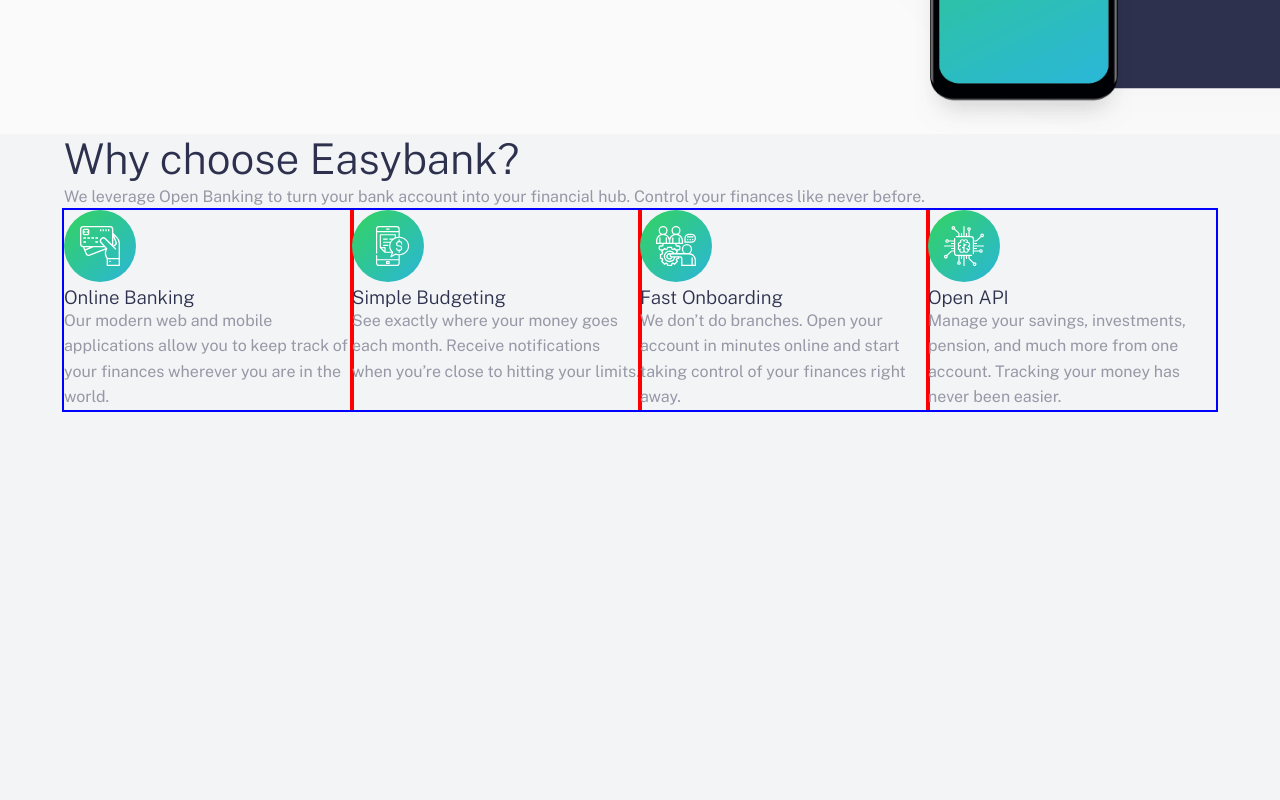
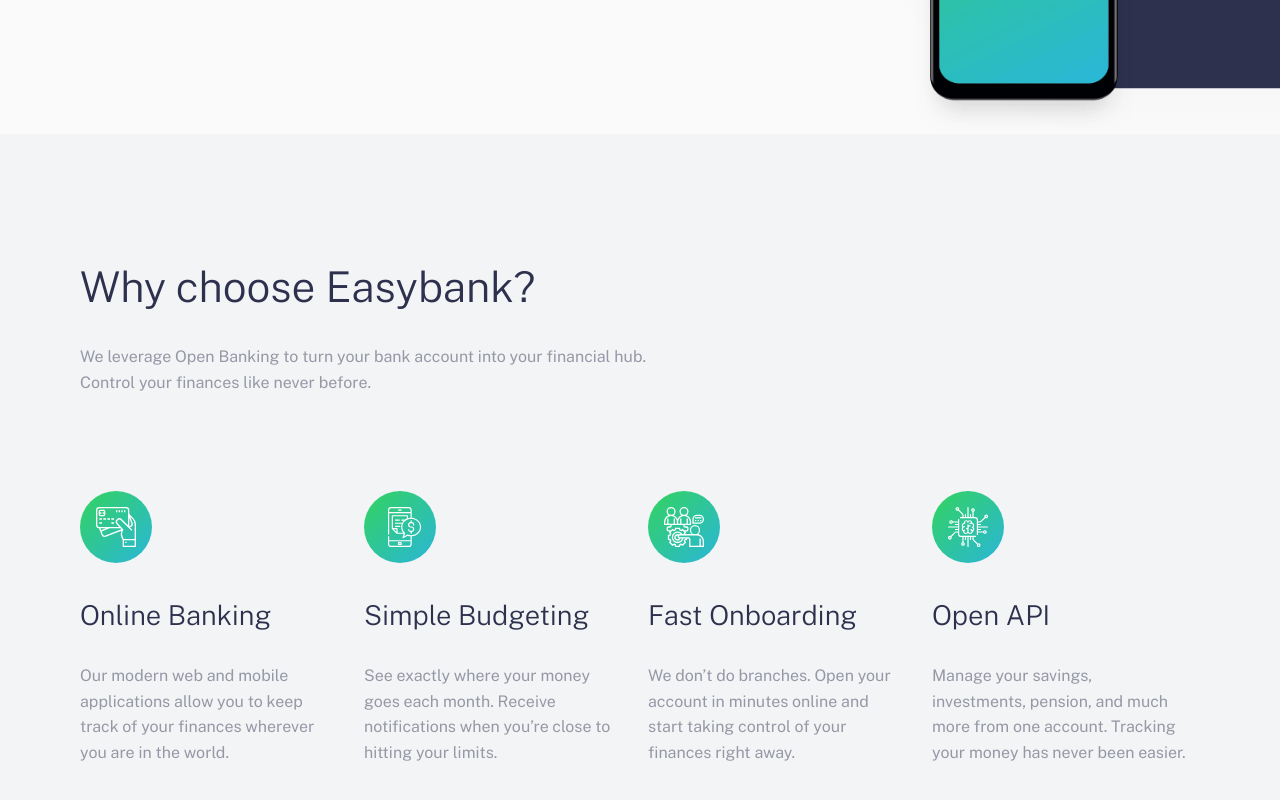
Before and after one commit to buneeIsSlo/landings, a website built with Vite: page easybank/index.html in a window 1280 px wide. Shown: the part 586-1386 px from the top of the page. Built offline with nearby package versions, Linux system fonts and the light colour scheme.

Commit message:
Style: stats section

```diff
--- a/easybank/index.html
+++ b/easybank/index.html
@@ -34,7 +34,7 @@
     </section>
     <section class="stats stats-bg" id="stats-section">
       <div class="stats-container container">
-        <div class="stats-header">
+        <div class="stats-header flex-group-col">
           <h2 class="heading">Why choose Easybank?</h2>
           <p>
             We leverage Open Banking to turn your bank account into your financial hub. Control your finances like never
@@ -42,8 +42,8 @@
           </p>
         </div>
         <div class="stats-cards">
-          <ul class="stats-list grid-flow">
-            <li class="stats-item">
+          <ul class="stats-list grid-flow gap-sm">
+            <li class="stats-item flex-group-col">
               <span>
                 <img src="src/assets/images/icon-online.svg" alt="" aria-hidden="true">
               </span>
@@ -53,7 +53,7 @@
                 world.
               </p>
             </li>
-            <li class="stats-item">
+            <li class="stats-item flex-group-col">
               <span>
                 <img src="src/assets/images/icon-budgeting.svg" alt="" aria-hidden="true">
               </span>
@@ -63,7 +63,7 @@
                 limits.
               </p>
             </li>
-            <li class="stats-item">
+            <li class="stats-item flex-group-col">
               <span>
                 <img src="src/assets/images/icon-onboarding.svg" alt="" aria-hidden="true">
               </span>
@@ -73,7 +73,7 @@
                 right away.
               </p>
             </li>
-            <li class="stats-item">
+            <li class="stats-item flex-group-col">
               <span>
                 <img src="src/assets/images/icon-api.svg" alt="" aria-hidden="true">
               </span>
--- a/easybank/src/scss/layout/_hero.scss
+++ b/easybank/src/scss/layout/_hero.scss
@@ -85,7 +85,7 @@
 
     .hero-content {
         margin-top: 6rem;
-        // text-align: center;
+        align-items: center;
 
         @include breakpoint(lg) {
             margin-top: 0;
@@ -107,6 +107,7 @@
         p {
             margin-bottom: 2rem;
             max-width: 530px;
+            text-align: center;
 
             @include breakpoint(md) {
                 margin-bottom: 2.4rem;
@@ -114,6 +115,7 @@
 
             @include breakpoint(md) {
                 max-width: 42ch;
+                text-align: left;
             }
         }
     }
--- a/easybank/src/scss/layout/_stats.scss
+++ b/easybank/src/scss/layout/_stats.scss
@@ -1,13 +1,42 @@
 @use "../utils/" as *;
 
 .stats {
+    padding-block: 4rem;
+
     @include breakpoint(lg) {
-        height: 90vh;
+        // height: 90vh;
+        padding-block: 8rem;
+    }
+
+    &-container {
+        padding-inline: 1rem;
+        text-align: center;
+
+        @include breakpoint(lg) {
+            text-align: left;
+            // outline: 2px solid blue;
+        }
     }
 
     &-header {
+        gap: 1.3em;
+
+        @include breakpoint(lg) {
+            gap: 2em;
+        }
+
         h2 {
             font-size: $fs-4;
+        }
+
+        p {
+            max-width: 40ch;
+            margin-inline: auto;
+
+            @include breakpoint(lg) {
+                max-width: 60ch;
+                margin-inline-start: 0;
+            }
         }
     }
 
@@ -15,16 +44,40 @@
         .stats-list {
             grid-template-rows: repeat(4, 1fr);
             grid-template-columns: repeat(1, 1fr);
-            outline: 2px solid blue;
+            // outline: 2px solid blue;
+            margin-top: 2rem;
 
             @include breakpoint(lg) {
+                margin-top: 4rem;
                 grid-template-rows: repeat(1, 1fr);
                 grid-template-columns: repeat(4, 1fr);
             }
         }
 
         .stats-item {
-            outline: 2px solid red;
+            // outline: 2px solid red;
+            margin-top: 2rem;
+            gap: 1.2em;
+
+            @include breakpoint(lg) {
+                gap: 2em;
+            }
+
+            h3 {
+                font-size: $fs-2;
+            }
+
+            p {
+                font-size: $fs--1;
+                max-width: 38ch;
+                margin-inline: auto;
+
+                @include breakpoint(lg) {
+                    margin-inline-start: 0;
+                    max-width: 26ch;
+                    font-size: $fs-0;
+                }
+            }
         }
     }
 }
--- a/easybank/src/scss/utils/_helpers.scss
+++ b/easybank/src/scss/utils/_helpers.scss
@@ -24,11 +24,15 @@
 .flex-group-col {
     display: flex;
     flex-direction: column;
-    align-items: center;
+    // align-items: center;
 }
 
 .grid-flow {
     display: grid;
+}
+
+.gap-sm {
+    gap: 1em;
 }
 
 .cta {
```
